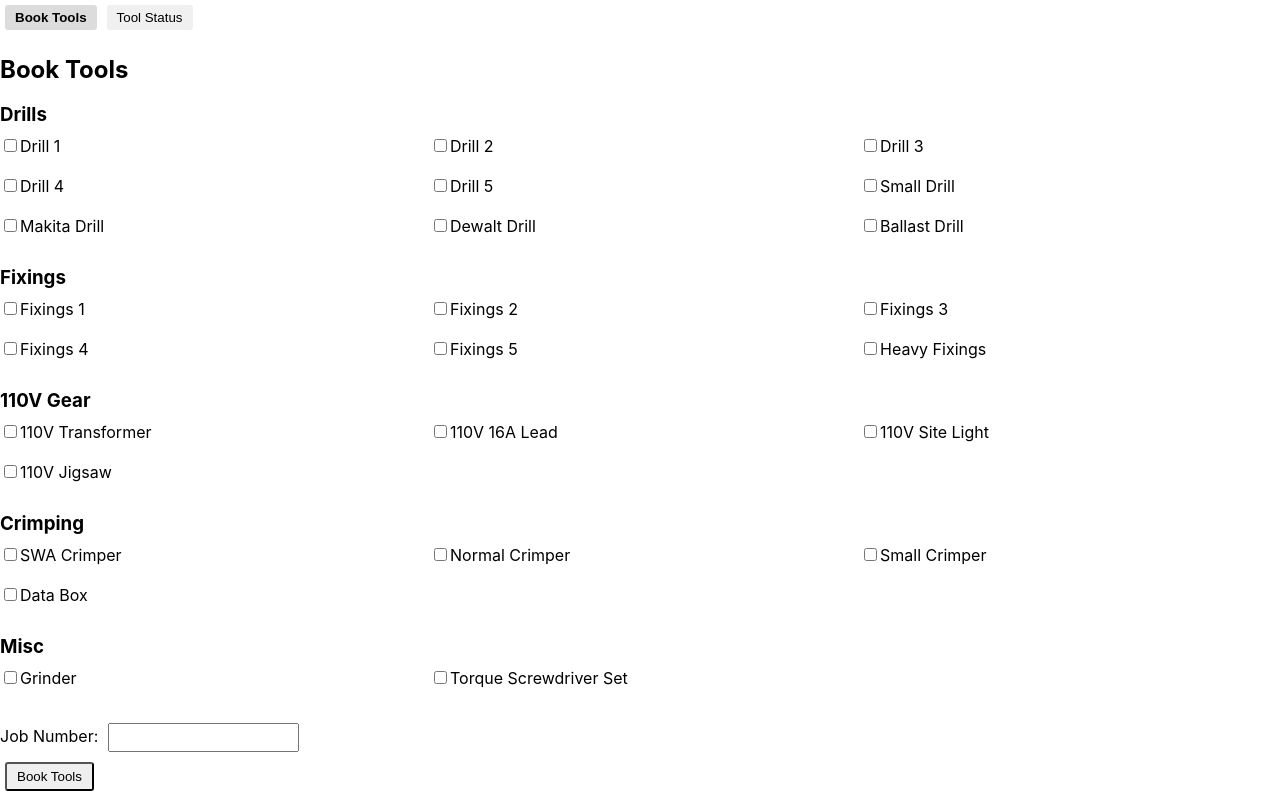
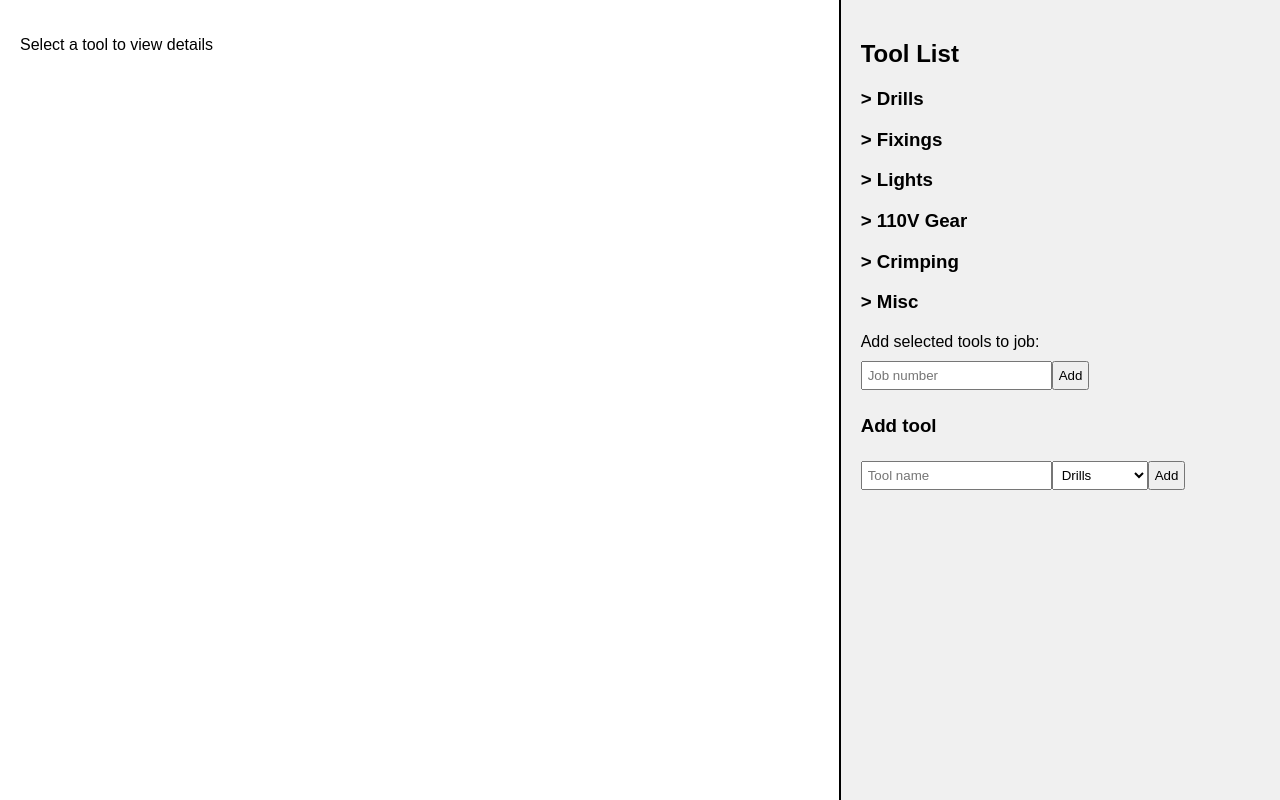
Before and after one commit to OMorris95/Tool-App, a React (Create React App) app: page / in a window 1280 px wide. Built offline with nearby package versions, Linux system fonts and the light colour scheme.

Commit message:
Changed layout and formatting

```diff
--- a/src/App.css
+++ b/src/App.css
@@ -1,76 +1,100 @@
-/* src/App.css */
-
-/* Grid layout: 2 columns by default, 3 on larger screens */
-.tool-grid {
-  display: grid;
-  grid-template-columns: repeat(2, 1fr);
-  gap: 10px;
+.app-container {
+  display: flex;
+  height: 100vh;
+  font-family: Arial, sans-serif;
 }
 
-@media (min-width: 768px) {
-  .tool-grid {
-    grid-template-columns: repeat(3, 1fr);
-  }
+.left-section {
+  flex: 2;
+  padding: 20px;
+  border-right: 2px solid black;
+  overflow-y: auto;
 }
 
-/* Style for each tool item */
-.tool-item {
-  position: relative;
-  margin-bottom: 10px;
+.right-section {
+  flex: 1;
+  padding: 20px;
+  background-color: #f0f0f0;
+  overflow-y: auto;
 }
 
-/* Placeholder image: hidden by default, shown on hover */
-.tool-item .tool-image {
-  display: none;
-  position: absolute;
-  top: 100%;
-  left: 0;
-  width: 100px;
-  z-index: 10;
-}
-
-.tool-item:hover .tool-image {
-  display: block;
-}
-
-/* Highlight unavailable tools in red */
-.unavailable {
-  color: red;
-}
-
-/* Category section styling */
-.category-section {
+.tool-list {
   margin-bottom: 20px;
 }
 
-/* Tab styling */
-.tabs button {
-  margin: 5px;
-  padding: 5px 10px;
-  border: none;
-  background-color: #f0f0f0;
+.tool-item {
+  display: flex;
+  align-items: center;
+  padding: 10px;
+  margin: 5px 0;
   cursor: pointer;
 }
 
-.tabs button.active {
-  font-weight: bold;
-  background-color: #dcdcdc;
+.tool-item span {
+  margin-left: 10px;
+  flex-grow: 1;
 }
 
-/* Basic button styling */
-button {
-  margin: 5px;
-  padding: 5px 10px;
-  border-radius: 3px;
+.available {
+  background-color: lightgreen;
 }
 
-/* Input styling */
-input[type="text"] {
-  padding: 5px;
-  margin: 5px;
+.unavailable {
+  background-color: lightcoral;
 }
 
-/* Header spacing */
-h2, h3 {
-  margin-bottom: 10px;
+.return-btn {
+  margin-left: 10px;
+  padding: 5px 10px;
+  background-color: #ccc;
+  border: none;
+  cursor: pointer;
 }
+
+.return-btn:hover {
+  background-color: #bbb;
+}
+
+.booking-section, .add-tool-section {
+  margin-top: 20px;
+}
+
+.booking-section label {
+  display: block;
+  margin-bottom: 5px;
+}
+
+.comments-section, .history-section {
+  margin-top: 20px;
+}
+
+.comment {
+  display: flex;
+  align-items: center;
+  margin: 5px 0;
+}
+
+.checkmark {
+  margin-right: 10px;
+  cursor: pointer;
+  color: green;
+}
+
+.tool-image {
+  width: 200px;
+  height: 200px;
+  background-color: #ddd;
+  display: flex;
+  align-items: center;
+  justify-content: center;
+  margin-bottom: 20px;
+}
+
+h3 {
+  cursor: pointer;
+}
+
+input, select, button {
+  margin: 5px 0;
+  padding: 5px;
+}
--- a/src/App.js
+++ b/src/App.js
@@ -1,251 +1,311 @@
-import React, { useState } from 'react';
-import './App.css'; // Ensure CSS file is included with styles below
+import React, { useState, useEffect } from 'react';
+import './App.css';
 
-// Initial tools with categories as specified
+// Initial categories
+const initialCategories = [
+  "Drills",
+  "Fixings",
+  "Lights",
+  "110V Gear",
+  "Crimping",
+  "Misc"
+];
+
+// Initial tools with categories
 const initialTools = [
   // Drills
-  { name: "Drill 1", category: "Drills", available: true, jobNumber: null, comments: [] },
-  { name: "Drill 2", category: "Drills", available: true, jobNumber: null, comments: [] },
-  { name: "Drill 3", category: "Drills", available: true, jobNumber: null, comments: [] },
-  { name: "Drill 4", category: "Drills", available: true, jobNumber: null, comments: [] },
-  { name: "Drill 5", category: "Drills", available: true, jobNumber: null, comments: [] },
-  { name: "Small Drill", category: "Drills", available: true, jobNumber: null, comments: [] },
-  { name: "Makita Drill", category: "Drills", available: true, jobNumber: null, comments: [] },
-  { name: "Dewalt Drill", category: "Drills", available: true, jobNumber: null, comments: [] },
-  { name: "Ballast Drill", category: "Drills", available: true, jobNumber: null, comments: [] },
-
-  // Fixings
-  { name: "Fixings 1", category: "Fixings", available: true, jobNumber: null, comments: [] },
-  { name: "Fixings 2", category: "Fixings", available: true, jobNumber: null, comments: [] },
-  { name: "Fixings 3", category: "Fixings", available: true, jobNumber: null, comments: [] },
-  { name: "Fixings 4", category: "Fixings", available: true, jobNumber: null, comments: [] },
-  { name: "Fixings 5", category: "Fixings", available: true, jobNumber: null, comments: [] },
-  { name: "Heavy Fixings", category: "Fixings", available: true, jobNumber: null, comments: [] },
-
-  // 110V Gear
-  { name: "110V Transformer", category: "110V Gear", available: true, jobNumber: null, comments: [] },
-  { name: "110V 16A Lead", category: "110V Gear", available: true, jobNumber: null, comments: [] },
-  { name: "110V Site Light", category: "110V Gear", available: true, jobNumber: null, comments: [] },
-  { name: "110V Jigsaw", category: "110V Gear", available: true, jobNumber: null, comments: [] },
-
-  // Crimping
-  { name: "SWA Crimper", category: "Crimping", available: true, jobNumber: null, comments: [] },
-  { name: "Normal Crimper", category: "Crimping", available: true, jobNumber: null, comments: [] },
-  { name: "Small Crimper", category: "Crimping", available: true, jobNumber: null, comments: [] },
-  { name: "Data Box", category: "Crimping", available: true, jobNumber: null, comments: [] },
-
-  // Misc
-  { name: "Grinder", category: "Misc", available: true, jobNumber: null, comments: [] },
-  { name: "Torque Screwdriver Set", category: "Misc", available: true, jobNumber: null, comments: [] },
+  { name: "Drill 1", category: "Drills", available: true, jobNumber: null, location: "Shelf A1", comments: [], history: [] },
+  { name: "Drill 2", category: "Drills", available: true, jobNumber: null, location: "Shelf A2", comments: [], history: [] },
+  { name: "Drill 3", category: "Drills", available: true, jobNumber: null, location: "Shelf A3", comments: [], history: [] },
+  { name: "Drill 4", category: "Drills", available: true, jobNumber: null, location: "Shelf A4", comments: [], history: [] },
+  { name: "Drill 5", category: "Drills", available: true, jobNumber: null, location: "Shelf A5", comments: [], history: [] },
+  { name: "Makita Drill", category: "Drills", available: true, jobNumber: null, location: "Shelf A7", comments: [], history: [] },
+  // Add more initial tools as needed
 ];
 
+// Function to get current date in DD/MM/YYYY format
+const getCurrentDate = () => {
+  const today = new Date();
+  const day = String(today.getDate()).padStart(2, '0');
+  const month = String(today.getMonth() + 1).padStart(2, '0');
+  const year = today.getFullYear();
+  return `${day}/${month}/${year}`;
+};
+
 function App() {
-  const [tools, setTools] = useState(initialTools);
-  const [currentTab, setCurrentTab] = useState("book");
-  const [modalTool, setModalTool] = useState(null);
+  // State management
+  const [tools, setTools] = useState(() => {
+    const savedTools = localStorage.getItem('tools');
+    return savedTools ? JSON.parse(savedTools) : initialTools;
+  });
+  const [expandedCategories, setExpandedCategories] = useState({});
+  const [selectedTools, setSelectedTools] = useState([]);
+  const [jobNumber, setJobNumber] = useState('');
+  const [newToolName, setNewToolName] = useState('');
+  const [newToolCategory, setNewToolCategory] = useState(initialCategories[0]);
+  const [selectedTool, setSelectedTool] = useState(null);
+  const [newComment, setNewComment] = useState('');
 
-  const bookTools = (selectedTools, jobNumber) => {
-    setTools(tools.map(tool =>
-      selectedTools.includes(tool.name)
-        ? { ...tool, available: false, jobNumber }
-        : tool
-    ));
+  // Persist tools to localStorage whenever they change
+  useEffect(() => {
+    localStorage.setItem('tools', JSON.stringify(tools));
+  }, [tools]);
+
+  // Toggle category expansion
+  const toggleCategory = (category) => {
+    setExpandedCategories(prev => ({
+      ...prev,
+      [category]: !prev[category]
+    }));
   };
 
-  const returnTool = (toolName) => {
-    setTools(tools.map(tool =>
-      tool.name === toolName
-        ? { ...tool, available: true, jobNumber: null }
-        : tool
-    ));
-  };
-
-  const addComment = (toolName, commentText) => {
-    setTools(tools.map(tool =>
-      tool.name === toolName
-        ? { ...tool, comments: [...tool.comments, { text: commentText, status: "active" }] }
-        : tool
-    ));
-  };
-
-  const completeComment = (toolName, commentIndex) => {
-    setTools(tools.map(tool =>
-      tool.name === toolName
-        ? {
-            ...tool,
-            comments: tool.comments.map((c, i) =>
-              i === commentIndex ? { ...c, status: "completed" } : c
-            )
-          }
-        : tool
-    ));
-  };
-
-  // Get unique categories dynamically
-  const categories = [...new Set(tools.map(tool => tool.category))];
-
-  return (
-    <div>
-      <div className="tabs">
-        <button
-          className={currentTab === "book" ? "active" : ""}
-          onClick={() => setCurrentTab("book")}
-        >
-          Book Tools
-        </button>
-        <button
-          className={currentTab === "status" ? "active" : ""}
-          onClick={() => setCurrentTab("status")}
-        >
-          Tool Status
-        </button>
-      </div>
-      {currentTab === "book" && (
-        <BookTools tools={tools} categories={categories} onBook={bookTools} />
-      )}
-      {currentTab === "status" && (
-        <ToolStatus
-          tools={tools}
-          categories={categories}
-          onReturn={returnTool}
-          onOpenDetails={setModalTool}
-        />
-      )}
-      {modalTool && (
-        <ToolDetailsModal
-          tool={modalTool}
-          onClose={() => setModalTool(null)}
-          onAddComment={addComment}
-          onCompleteComment={completeComment}
-        />
-      )}
-    </div>
-  );
-}
-
-function BookTools({ tools, categories, onBook }) {
-  const [selectedTools, setSelectedTools] = useState([]);
-  const [jobNumber, setJobNumber] = useState("");
-
+  // Handle checkbox selection for booking tools
   const handleCheckboxChange = (toolName) => {
     setSelectedTools(prev =>
       prev.includes(toolName) ? prev.filter(n => n !== toolName) : [...prev, toolName]
     );
   };
 
-  const handleBook = () => {
-    if (selectedTools.length > 0 && jobNumber.trim()) {
-      onBook(selectedTools, jobNumber);
-      setSelectedTools([]);
-      setJobNumber("");
-    } else {
-      alert("Select at least one tool and enter a job number.");
+  // Book selected tools to a job
+  const bookTools = () => {
+    if (selectedTools.length === 0 || !jobNumber.trim()) {
+      alert('Select at least one tool and enter a job number.');
+      return;
     }
+    const updatedTools = tools.map(tool => {
+      if (selectedTools.includes(tool.name)) {
+        const historyEntry = {
+          date: getCurrentDate(),
+          action: 'Booked Out',
+          details: `Job #${jobNumber}`
+        };
+        return {
+          ...tool,
+          available: false,
+          jobNumber,
+          history: [historyEntry, ...tool.history]
+        };
+      }
+      return tool;
+    });
+    setTools(updatedTools);
+    setSelectedTools([]);
+    setJobNumber('');
+  };
+
+  // Return a tool to make it available again
+  const returnTool = (toolName) => {
+    const updatedTools = tools.map(tool => {
+      if (tool.name === toolName) {
+        const historyEntry = {
+          date: getCurrentDate(),
+          action: 'Returned',
+          details: ''
+        };
+        return {
+          ...tool,
+          available: true,
+          jobNumber: null,
+          history: [historyEntry, ...tool.history]
+        };
+      }
+      return tool;
+    });
+    setTools(updatedTools);
+  };
+
+  // Add a new comment to the selected tool
+  const addComment = (toolName, commentText) => {
+    const updatedTools = tools.map(tool => {
+      if (tool.name === toolName) {
+        const historyEntry = {
+          date: getCurrentDate(),
+          action: 'Comment',
+          details: commentText
+        };
+        return {
+          ...tool,
+          comments: [...tool.comments, { text: commentText, status: 'active' }],
+          history: [historyEntry, ...tool.history]
+        };
+      }
+      return tool;
+    });
+    setTools(updatedTools);
+    setNewComment('');
+  };
+
+  // Mark a comment as complete with confirmation
+  const completeComment = (toolName, commentIndex) => {
+    if (!window.confirm('Are you sure you want to mark this comment complete?')) return;
+    const updatedTools = tools.map(tool => {
+      if (tool.name === toolName) {
+        const comment = tool.comments[commentIndex];
+        const historyEntry = {
+          date: getCurrentDate(),
+          action: 'Comment Complete',
+          details: comment.text
+        };
+        return {
+          ...tool,
+          comments: tool.comments.filter((_, i) => i !== commentIndex),
+          history: [historyEntry, ...tool.history]
+        };
+      }
+      return tool;
+    });
+    setTools(updatedTools);
+  };
+
+  // Add a new tool to the list
+  const addNewTool = () => {
+    if (!newToolName.trim() || !initialCategories.includes(newToolCategory)) {
+      alert('Enter a tool name and select a valid category.');
+      return;
+    }
+    const newTool = {
+      name: newToolName,
+      category: newToolCategory,
+      available: true,
+      jobNumber: null,
+      location: 'New Tool Location', // Placeholder
+      comments: [],
+      history: []
+    };
+    setTools([...tools, newTool]);
+    setNewToolName('');
+  };
+
+  // Select a tool to display its details
+  const selectTool = (tool) => {
+    setSelectedTool(tool);
   };
 
   return (
-    <div>
-      <h2>Book Tools</h2>
-      {categories.map(category => (
-        <div key={category} className="category-section">
-          <h3>{category}</h3>
-          <div className="tool-grid">
-            {tools
-              .filter(tool => tool.category === category)
-              .map(tool => (
-                <div className="tool-item" key={tool.name}>
-                  <input
-                    type="checkbox"
-                    checked={selectedTools.includes(tool.name)}
-                    onChange={() => handleCheckboxChange(tool.name)}
-                    disabled={!tool.available}
-                  />
-                  <span className={tool.available ? '' : 'unavailable'}>{tool.name}</span>
-                  <img src="https://via.placeholder.com/100" className="tool-image" alt="Tool Image" />
+    <div className="app-container">
+      {/* Left Section: Tool Details */}
+      <div className="left-section">
+        {selectedTool ? (
+          <div>
+            <h2>{selectedTool.name} - {selectedTool.location}</h2>
+            <div className="tool-image">IMAGE OF TOOL</div>
+            <div className="comments-section">
+              <h3>Comments:</h3>
+              {selectedTool.comments.map((comment, index) => (
+                <div key={index} className="comment">
+                  <span
+                    className="checkmark"
+                    onClick={() => completeComment(selectedTool.name, index)}
+                  >
+                    ✔
+                  </span>
+                  {comment.text}
                 </div>
               ))}
-          </div>
-        </div>
-      ))}
-      <div>
-        <label>Job Number: </label>
-        <input
-          type="text"
-          value={jobNumber}
-          onChange={e => setJobNumber(e.target.value)}
-        />
-      </div>
-      <button onClick={handleBook}>Book Tools</button>
-    </div>
-  );
-}
-
-function ToolStatus({ tools, categories, onReturn, onOpenDetails }) {
-  return (
-    <div>
-      <h2>Tool Status</h2>
-      {categories.map(category => (
-        <div key={category} className="category-section">
-          <h3>{category}</h3>
-          <div className="tool-grid">
-            {tools
-              .filter(tool => tool.category === category)
-              .map(tool => (
-                <div className="tool-item" key={tool.name}>
-                  <span className={tool.available ? '' : 'unavailable'}>
-                    {tool.name}: {tool.available ? "Available" : `Booked for Job #${tool.jobNumber}`}
-                  </span>
-                  {!tool.available && <button onClick={() => onReturn(tool.name)}>Return</button>}
-                  <button onClick={() => onOpenDetails(tool)}>Details</button>
-                  <img src="https://via.placeholder.com/100" className="tool-image" alt="Tool Image" />
+              <div>
+                <input
+                  type="text"
+                  value={newComment}
+                  onChange={e => setNewComment(e.target.value)}
+                  placeholder="New comment"
+                />
+                <button
+                  onClick={() => {
+                    if (newComment.trim()) addComment(selectedTool.name, newComment);
+                  }}
+                >
+                  Add
+                </button>
+              </div>
+            </div>
+            <div className="history-section">
+              <h3>History:</h3>
+              {selectedTool.history.map((entry, index) => (
+                <div key={index}>
+                  {entry.date} - {entry.action}{entry.details ? ` - ${entry.details}` : ''}
                 </div>
               ))}
+            </div>
           </div>
-        </div>
-      ))}
-    </div>
-  );
-}
+        ) : (
+          <p>Select a tool to view details</p>
+        )}
+      </div>
 
-function ToolDetailsModal({ tool, onClose, onAddComment, onCompleteComment }) {
-  const [newComment, setNewComment] = useState("");
-
-  const handleAddComment = () => {
-    if (newComment.trim()) {
-      onAddComment(tool.name, newComment);
-      setNewComment("");
-    }
-  };
-
-  return (
-    <div className="modal-overlay" onClick={onClose}>
-      <div className="modal-content" onClick={e => e.stopPropagation()}>
-        <h2>{tool.name}</h2>
-        <p>Status: {tool.available ? "Available" : `Booked for Job #${tool.jobNumber}`}</p>
-        <h3>Active Comments</h3>
-        {tool.comments
-          .filter(c => c.status === "active")
-          .map((c, i) => (
-            <div key={i}>
-              {c.text}
-              <button onClick={() => onCompleteComment(tool.name, tool.comments.indexOf(c))}>
-                Mark as Completed
-              </button>
-            </div>
-          ))}
-        <div>
+      {/* Right Section: Tool List and Booking */}
+      <div className="right-section">
+        <h2>Tool List</h2>
+        {initialCategories.map(category => (
+          <div key={category}>
+            <h3 onClick={() => toggleCategory(category)}>
+              {expandedCategories[category] ? 'v' : '>'} {category}
+            </h3>
+            {expandedCategories[category] && (
+              <div className="tool-list">
+                {tools
+                  .filter(tool => tool.category === category)
+                  .map(tool => (
+                    <div
+                      key={tool.name}
+                      className={`tool-item ${tool.available ? 'available' : 'unavailable'}`}
+                      onClick={() => selectTool(tool)}
+                    >
+                      {tool.available ? (
+                        <input
+                          type="checkbox"
+                          checked={selectedTools.includes(tool.name)}
+                          onChange={() => handleCheckboxChange(tool.name)}
+                          onClick={e => e.stopPropagation()}
+                        />
+                      ) : (
+                        <span>on job #{tool.jobNumber}</span>
+                      )}
+                      <span>{tool.name}</span>
+                      {!tool.available && (
+                        <button
+                          className="return-btn"
+                          onClick={e => {
+                            e.stopPropagation();
+                            returnTool(tool.name);
+                          }}
+                        >
+                          Return
+                        </button>
+                      )}
+                    </div>
+                  ))}
+              </div>
+            )}
+          </div>
+        ))}
+        <div className="booking-section">
+          <label>Add selected tools to job:</label>
           <input
             type="text"
-            value={newComment}
-            onChange={e => setNewComment(e.target.value)}
+            value={jobNumber}
+            onChange={e => setJobNumber(e.target.value)}
+            placeholder="Job number"
           />
-          <button onClick={handleAddComment}>Add Comment</button>
+          <button onClick={bookTools}>Add</button>
         </div>
-        <h3>Comment History</h3>
-        {tool.comments
-          .filter(c => c.status === "completed")
-          .map((c, i) => <div key={i}>{c.text}</div>)}
-        <button onClick={onClose}>Close</button>
+        <div className="add-tool-section">
+          <h3>Add tool</h3>
+          <input
+            type="text"
+            value={newToolName}
+            onChange={e => setNewToolName(e.target.value)}
+            placeholder="Tool name"
+          />
+          <select
+            value={newToolCategory}
+            onChange={e => setNewToolCategory(e.target.value)}
+          >
+            {initialCategories.map(cat => (
+              <option key={cat} value={cat}>{cat}</option>
+            ))}
+          </select>
+          <button onClick={addNewTool}>Add</button>
+        </div>
       </div>
     </div>
   );
```
